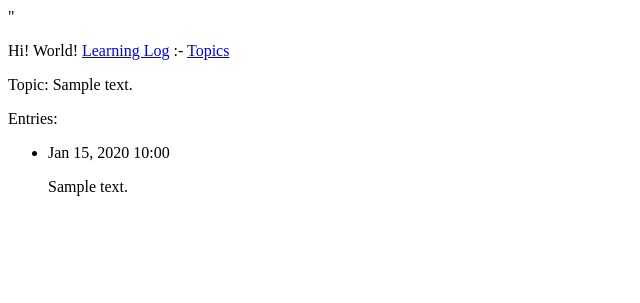
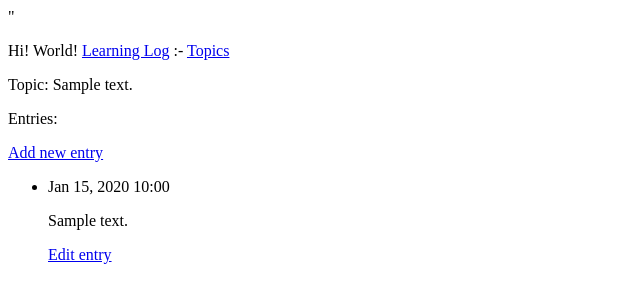
Before and after one commit to kbulbul026-coder/learning_log, a Django app: page /topics/1/ in a window 1280 px wide. Shown: the top 303 px of the page, without its empty margins (0-640 px from the left). Run offline with Django 4.2, Linux system fonts and the light colour scheme; tables that the repository leaves empty hold one stand-in row (values such as "Sample post").

Commit message:
add  edit entry lik in html page

```diff
--- a/learning_log/learning_logs/templates/learning_logs/topic.html
+++ b/learning_log/learning_logs/templates/learning_logs/topic.html
@@ -2,11 +2,23 @@
 {% block content %}
  <p>Topic: {{ topic }}</p>
  <p>Entries:</p>
+
+
+<p>
+ <a href="{% url 'learning_logs:new_entry' topic.id %}">Add new entry</a>
+</p>
+
+
  <ul>
  {% for entry in entries %}
  <li>
  <p>{{ entry.date_added|date:'M d, Y H:i' }}</p>
  <p>{{ entry.text|linebreaks }}</p>
+
+<p>
+ <a href="{% url 'learning_logs:edit_entry' entry.id %}">Edit entry</a>
+</p>
+
  </li>
  {% empty %}
  <li>There are no entries for this topic yet.</li>
```
